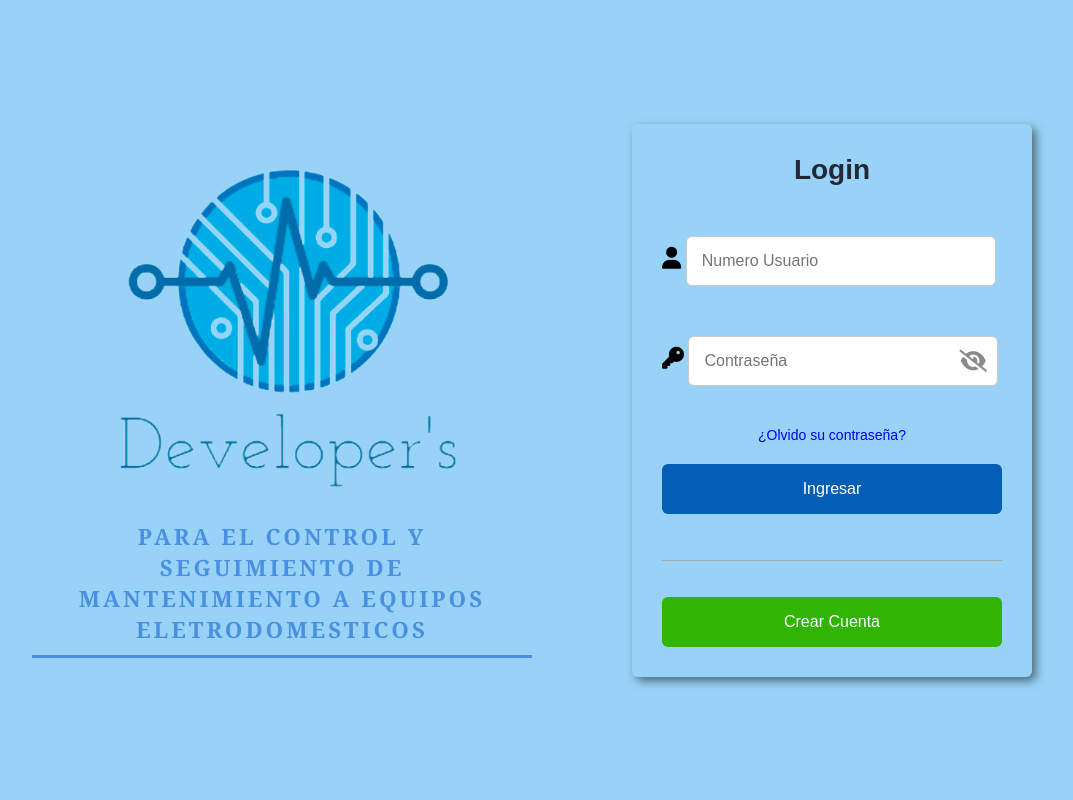
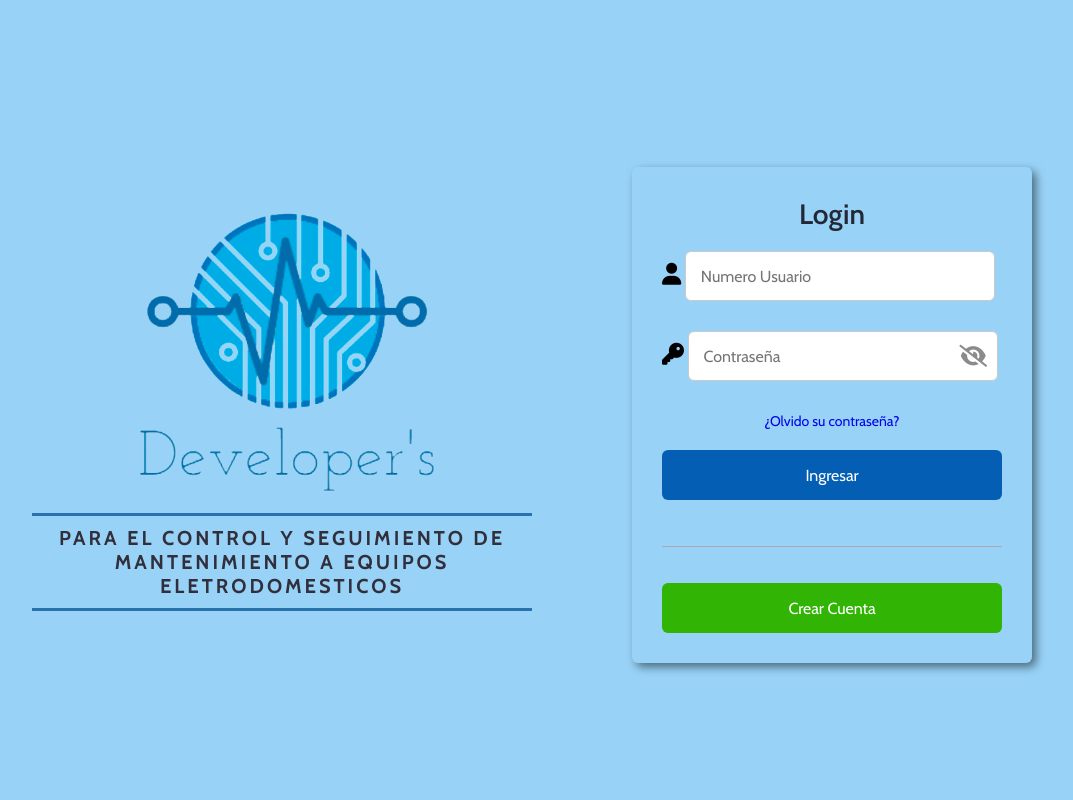
Before and after one commit to RauloCR/SENA-Develepers-Project, a PHP site: page /LogCreate/LoginC.html in a window 1280 px wide. Shown: the whole page, without its empty margins (108-1181 px from the left). Run offline with PHP 8.4, Linux system fonts and the light colour scheme; some libraries are stand-ins or nearby versions.

Commit message:
update 17/01/2024

```diff
--- a/LogCreate/LoginC.html
+++ b/LogCreate/LoginC.html
@@ -5,20 +5,20 @@
     <meta name="viewport" content="width=device-width, initial-scale=1.0">
     <title>Login Clientes</title>
     <link rel="stylesheet" href="StylePanel.css">
+    <link rel="icon" href="/images/logo PNG.png">
     <script src="https://kit.fontawesome.com/a66f4a03a0.js" crossorigin="anonymous"></script>
 </head>
+
 <body>
-
-    <section class="container forms">
+    <section class="container">
         <Div class="form-content-prim">
             <a href="../Index.html">
-                <img src="/SENA-Develeper-s-Project/images/logo PNG.png" alt="work-sphere" class="image-right">
+                <img src="/images/logo PNG.png" alt="work-sphere" class="image-right">
             </a>
             <h1>PARA EL CONTROL Y SEGUIMIENTO DE MANTENIMIENTO A EQUIPOS ELETRODOMESTICOS</h1>
         </Div>
 
-        <div class="form loging">
-
+        <div class="form">
             <div class="form-content">
                 <header>Login</header>
                 <form action="#">
@@ -33,7 +33,7 @@
                     </div>
 
                     <div class="form-link">
-                        <a href="/SENA-Develeper-s-Project/LogCreate/RestableC.html" class="forgot-pass">¿Olvido su contraseña?</a>
+                        <a href="/LogCreate/RestableC.html" class="forgot-pass">¿Olvido su contraseña?</a>
                     </div>
 
                     <div class="field button-field">
--- a/LogCreate/Registro.html
+++ b/LogCreate/Registro.html
@@ -3,7 +3,7 @@
 <head>
     <meta charset="UTF-8">
     <meta name="viewport" content="width=device-width, initial-scale=1.0">
-    <title>Document</title>
+    <title>Crear Cuenta</title>
     <link rel="stylesheet" href="./StylePanel.css">
     <script src="https://kit.fontawesome.com/a66f4a03a0.js" crossorigin="anonymous"></script>
 </head>
--- a/LogCreate/RestableC.html
+++ b/LogCreate/RestableC.html
@@ -3,7 +3,7 @@
 <head>
     <meta charset="UTF-8">
     <meta name="viewport" content="width=device-width, initial-scale=1.0">
-    <title>Login Clientes</title>
+    <title>Restablecer Contraseña</title>
     <link rel="stylesheet" href="StylePanel.css">
     <script src="https://kit.fontawesome.com/a66f4a03a0.js" crossorigin="anonymous"></script>
 </head>
--- a/LogCreate/StylePanel.css
+++ b/LogCreate/StylePanel.css
@@ -1,16 +1,22 @@
+@import url('https://fonts.googleapis.com/css2?family=Cabin:wght@400;500;600;700&display=swap');
+
+/* Configuración general de pantallas folder LOGCREATE*/
+
 :root {
     --color-fondo: #98D3F7;
     --color-secundario: #FFF;
-  }
+}
 
-*{
+* {
     margin: 0;
     padding: 0;
     box-sizing: border-box;
-    font-family: sans-serif;
+    font-family: 'cabin', sans-serif;
 }
 
-.container{
+/* Estilos para LOGINC.HTML */
+
+.container {
     height: 100vh;
     width: 100%;
     display: flex;
@@ -19,32 +25,59 @@
     background-color: var(--color-fondo);
 }
 
-.form{
+.form-content-prim{
+    text-align: center;
+    width: 500px;
+    margin-right: 100px;
+}
+
+.form-content-prim h1 {
+    font-family: 'cabin', serif;
+    font-size: 20px;
+    font-weight: 700;
+    letter-spacing: 3px;
+    color: #312f3b;
+    text-transform: uppercase;
+    margin: 0;
+    padding: 10px;
+    border-top: 3px solid #2972AE;
+    border-bottom: 3px solid #2972AE;
+}
+
+.form-content-prim img{
+    height: 320px;
+}
+
+.form {
     max-width: 400px;
     width: 100%;
     padding: 30px;
     border-radius: 6px;
     background: var(--color-fondo);
     box-shadow: 4px 4px 10px rgba(0, 0, 0, 0.5);
-}
-.form-two{
-    max-width: 400px;
-    width: 100%;
-    padding: 30px;
-    border-radius: 6px;
-    background: var(--color-secundario);
-}
-header{
-        font-size: 28px;
-        font-weight: 600;
-        color: #232836;
-        text-align: center;
-}
-form{
     display: flex;
     flex-direction: column;
     margin-top: 30px;
 }
+
+.form .form-content header {
+    font-size: 28px;
+    font-weight: 600;
+    color: #232836;
+    text-align: center;
+}
+
+
+
+
+
+
+
+
+
+
+
+
 
 form .field{
     position: relative;
@@ -150,78 +183,22 @@ form a:hover{
 
 
 
-/* Estilos del menu 1 */
-
-.form-content-prim{
-    text-align: center;
-    width: 500px;
-    margin-right: 100px;
-}
-
-.form-content-prim h1 {
-    font-family: 'Georgia', serif; /* Cambia 'Georgia' por la fuente que desees usar */
-    font-size: 1.4em;
-    font-weight: 700;
-    letter-spacing: 3px;
-    color: #4a90e2;
-    text-transform: uppercase; /* Convierte el texto a mayúsculas */
-    margin: 0;
-    padding: 10px;
-    border-bottom: 3px solid #4a90e2; /* Línea de borde inferior */
-}
-.form-content-prim img{
-    height: 365px;
-}
-
-/* Login Empleados */
-
-.form-content-prim h2 {
-    font-family: 'Georgia', serif;
-    font-size: 1.4em;
-    font-weight: 700;
-    letter-spacing: 3px;
-    color: #4a90e2;
-    text-transform: uppercase;
-    margin: 0;
-    padding: 10px;
-    border-bottom: 3px solid #4a90e2;
-}
-
-.Container-titulo{
-    background-color: var(--color-fondo);
-    padding: 60px 30px 60px 30px;
-    text-align: center;
-}
 
 
 
-.Container-titulo h1 {
-  font-family: 'Montserrat', sans-serif;
-  color: #3498db;
-  text-align: center;
-  margin: 20px 0;
-  text-shadow: 2px 2px 4px rgba(0, 0, 0, 0.3);
-  letter-spacing: 2px;
-  font-size: 2.5em;
-  transition: color 0.3s ease-in-out;
-}
 
-.form2 {
-    height: 425px;
-    max-width: 400px;
-    width: 100%;
-    padding: 30px;
-    border-radius: 6px;
-    background: #fff;
-}
 
-.container2{
-    height: 72.5vh;
-    width: 100%;
-    display: flex;
-    justify-content: center;
-    background-color: var(--color-fondo);
-}
+
+
+
+
+
+
+
+
+
+
+
 
 
 /*---------------------------------- css restablecer contraseña ----------------------------------*/
```
Also changed, not shown: images/logoSinNombre.png (added).
